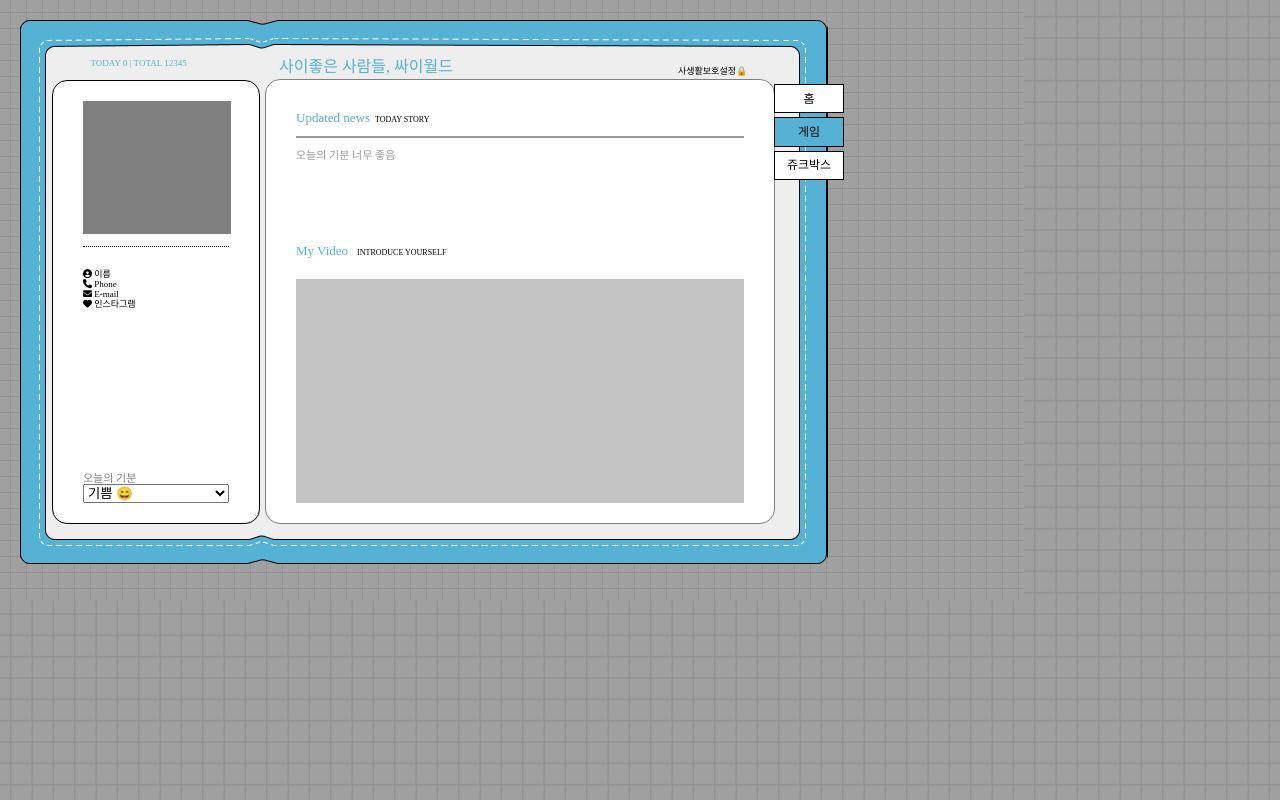
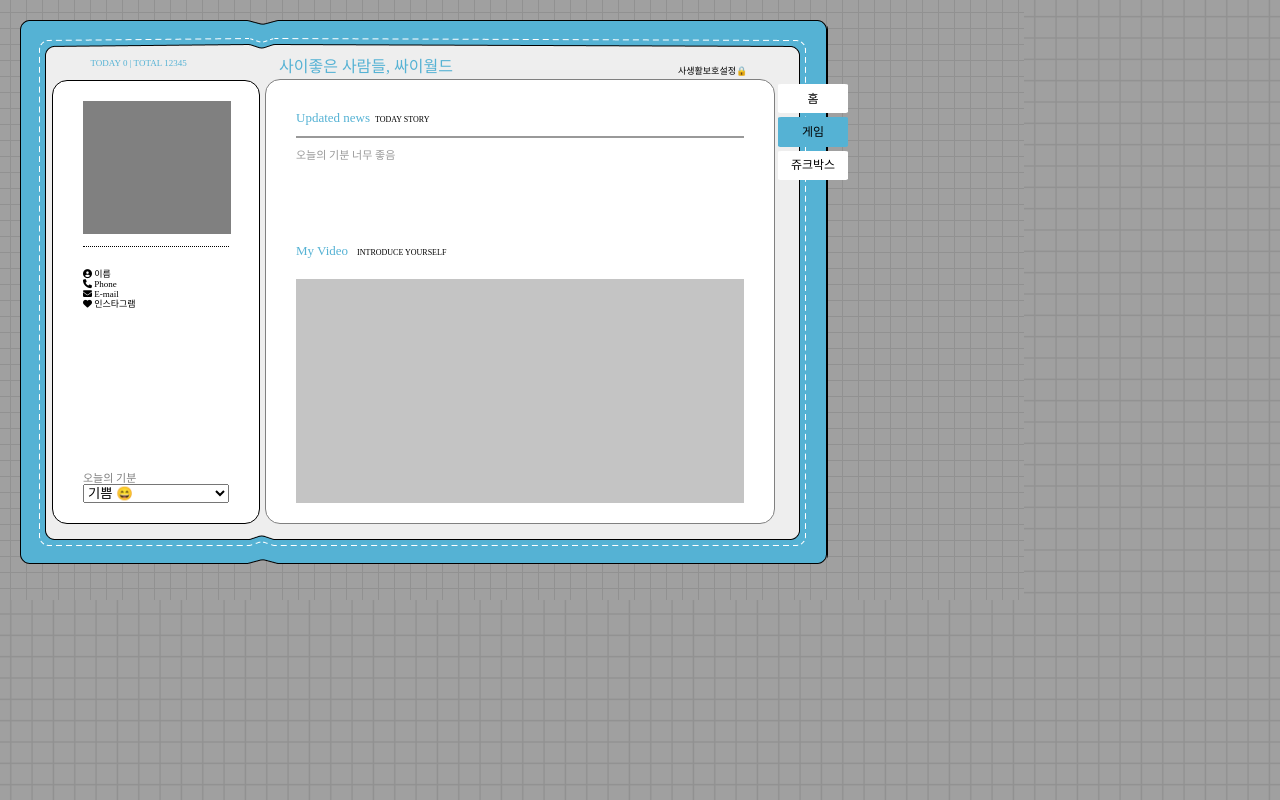
Before and after one commit to meeyoungchoi-front-dev/HTML-CSS-JavaScript-study, a plain HTML site: page cyworld/index.html in a window 1280 px wide. Drawn offline with Linux system fonts and the light colour scheme.

Commit message:
버튼 기본 border 제거 및 버튼과 컨텐츠 사이 여백 추가

```diff
--- a/cyworld/styles/index.css
+++ b/cyworld/styles/index.css
@@ -238,7 +238,7 @@ html {
     flex-direction: column;
     justify-content: flex-start;
     position: absolute;
-    left: 774px;
+    left: 778px;
     top: 80px;
 }
 
@@ -252,7 +252,8 @@ html {
     line-height: 20px;
     text-align: center;
     background-color: white;
-    border: 1px solid black;
+    border: none;
+    border-radius: 5%;
 }
 
 #home {
```
